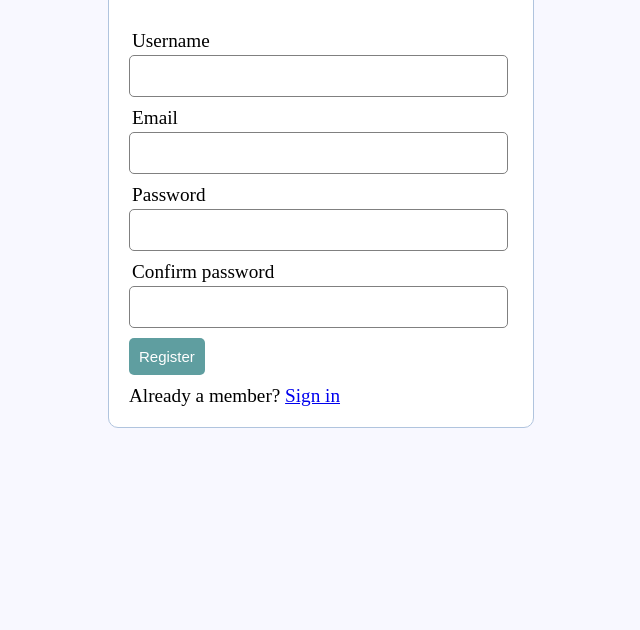
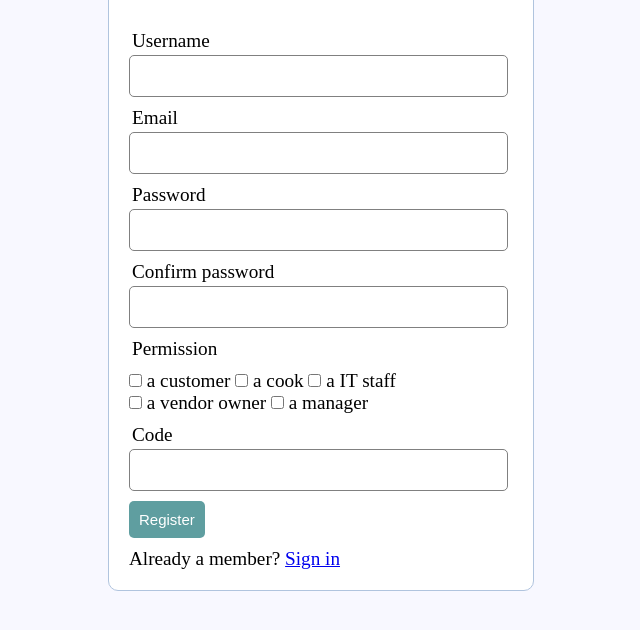
Before and after one commit to nguyendao3105/cnpm_project, a PHP site: page /register.php in a window 1280 px wide. Shown: the part 125-755 px from the top of the page, without its empty margins (319-959 px from the left). Run offline with PHP 8.4, Linux system fonts and the light colour scheme.

Commit message:
Add files via upload

```diff
--- a/register.php
+++ b/register.php
@@ -1,6 +1,8 @@
 <?php include('server.php') ?>
+
 <!DOCTYPE html>
 <html>
+
 <head>
   <title>Registration system PHP and MySQL</title>
   <link rel="stylesheet" type="text/css" href="style.css">
@@ -28,6 +30,24 @@
   	  <label>Confirm password</label>
   	  <input type="password" name="password_2">
   	</div>
+
+	<div class="input-group">
+  	  <label>Permission</label>
+
+  	</div>
+	<p> 			<input type="checkbox" name="permission" value= "0"> a customer
+					<input type="checkbox" name="permission" value= "1" > a cook
+					<input type="checkbox" name="permission" value= "2"> a IT staff
+					<br>
+					<input type="checkbox" name="permission" value= "3"> a vendor owner
+					<input type="checkbox" name="permission" value= "4"> a manager
+	</p>
+	<div class="input-group">
+		<label>Code</label>
+		<input type="text" name="code" >
+	</div>
+
+
   	<div class="input-group">
   	  <button type="submit" class="btn" name="reg_user">Register</button>
   	</div>
--- a/server.php
+++ b/server.php
@@ -16,7 +16,9 @@ if (isset($_POST['reg_user'])) {
   $email = mysqli_real_escape_string($db, $_POST['email']);
   $password_1 = mysqli_real_escape_string($db, $_POST['password_1']);
   $password_2 = mysqli_real_escape_string($db, $_POST['password_2']);
-
+	// ????????????
+  $permission = mysqli_real_escape_string($db, $_POST['permission']);
+  $code = mysqli_real_escape_string($db, $_POST['code']);
   // form validation: ensure that the form is correctly filled ...
   // by adding (array_push()) corresponding error unto $errors array
   if (empty($username)) { array_push($errors, "Username is required"); }
@@ -25,10 +27,11 @@ if (isset($_POST['reg_user'])) {
   if ($password_1 != $password_2) {
 	array_push($errors, "The two passwords do not match");
   }
-
+  // ????????????
+  if (empty($permission)) { array_push($errors, "Permission is required"); }
   // first check the database to make sure
   // a user does not already exist with the same username and/or email
-  $user_check_query = "SELECT * FROM users WHERE username='$username' OR email='$email' LIMIT 1";
+  $user_check_query = "SELECT * FROM user WHERE username='$username' OR email='$email' LIMIT 1";
   $result = mysqli_query($db, $user_check_query);
   $user = mysqli_fetch_assoc($result);
 
@@ -41,13 +44,34 @@ if (isset($_POST['reg_user'])) {
       array_push($errors, "email already exists");
     }
   }
+  // ?????????
+    if( $permission === "1"){
+		if($code != "True_Cook"){
+			array_push($errors, "Something went wrong");
+		}
+	}
+	if( $permission === "2"){
+		if($code != "True_IT"){
+			array_push($errors, "Something went wrong");
+		}
+	}
+	if( $permission === "3"){
+		if($code != "True_Vendor"){
+			array_push($errors, "Something went wrong");
+		}
+	}
+	if( $permission === "4"){
+		if($code != "True_Manager"){
+			array_push($errors, "Something went wrong");
+		}
+	}
 
   // Finally, register user if there are no errors in the form
   if (count($errors) == 0) {
   	$password = md5($password_1);//encrypt the password before saving in the database
 
-  	$query = "INSERT INTO customer (username, email, password)
-  			  VALUES('$username', '$email', '$password')";
+  	$query = "INSERT INTO user (username, email, password,permission)
+  			  VALUES('$username', '$email', '$password','$permission')";
   	mysqli_query($db, $query);
   	$_SESSION['username'] = $username;
   	$_SESSION['success'] = "You are now logged in";
```
